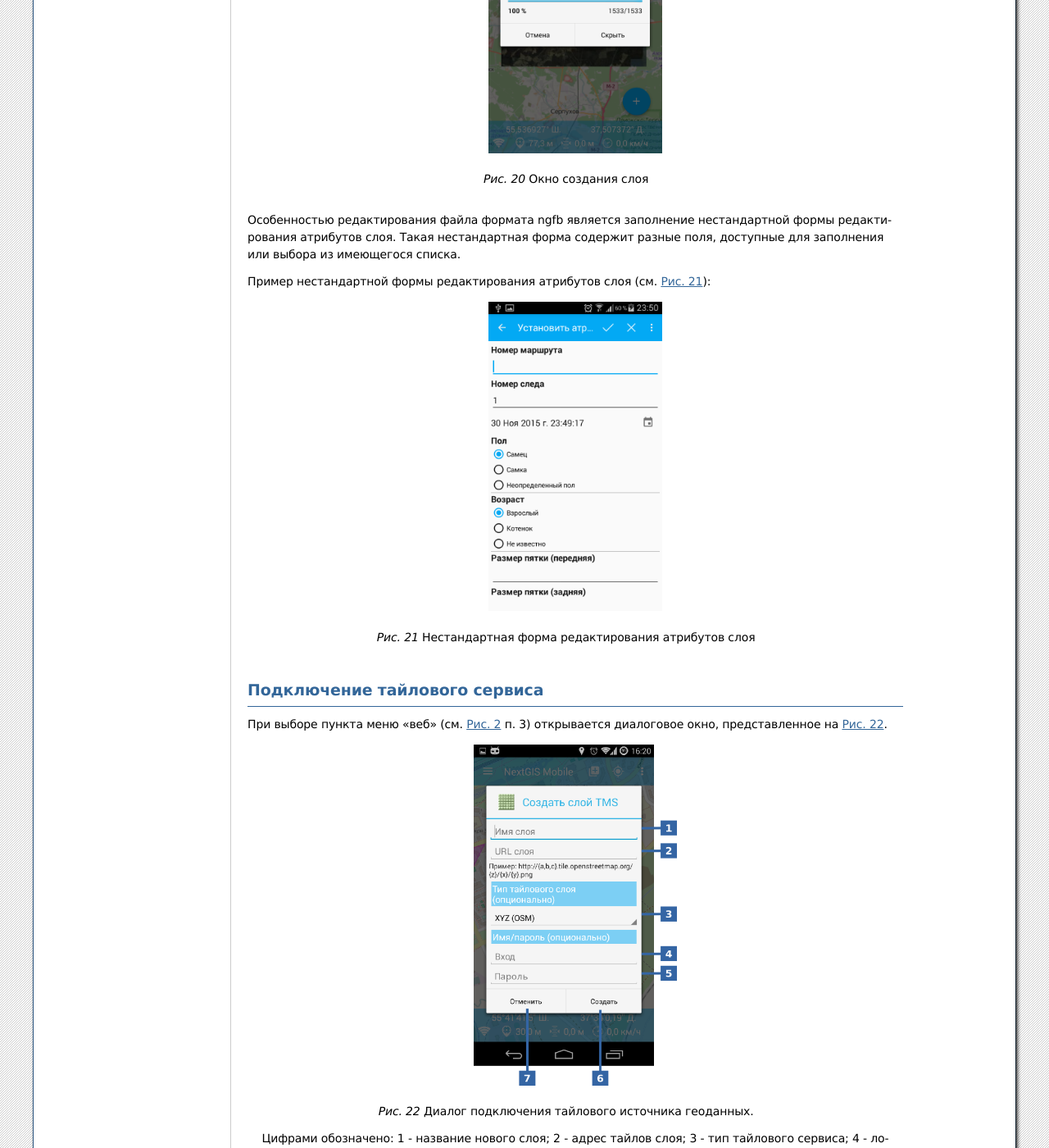
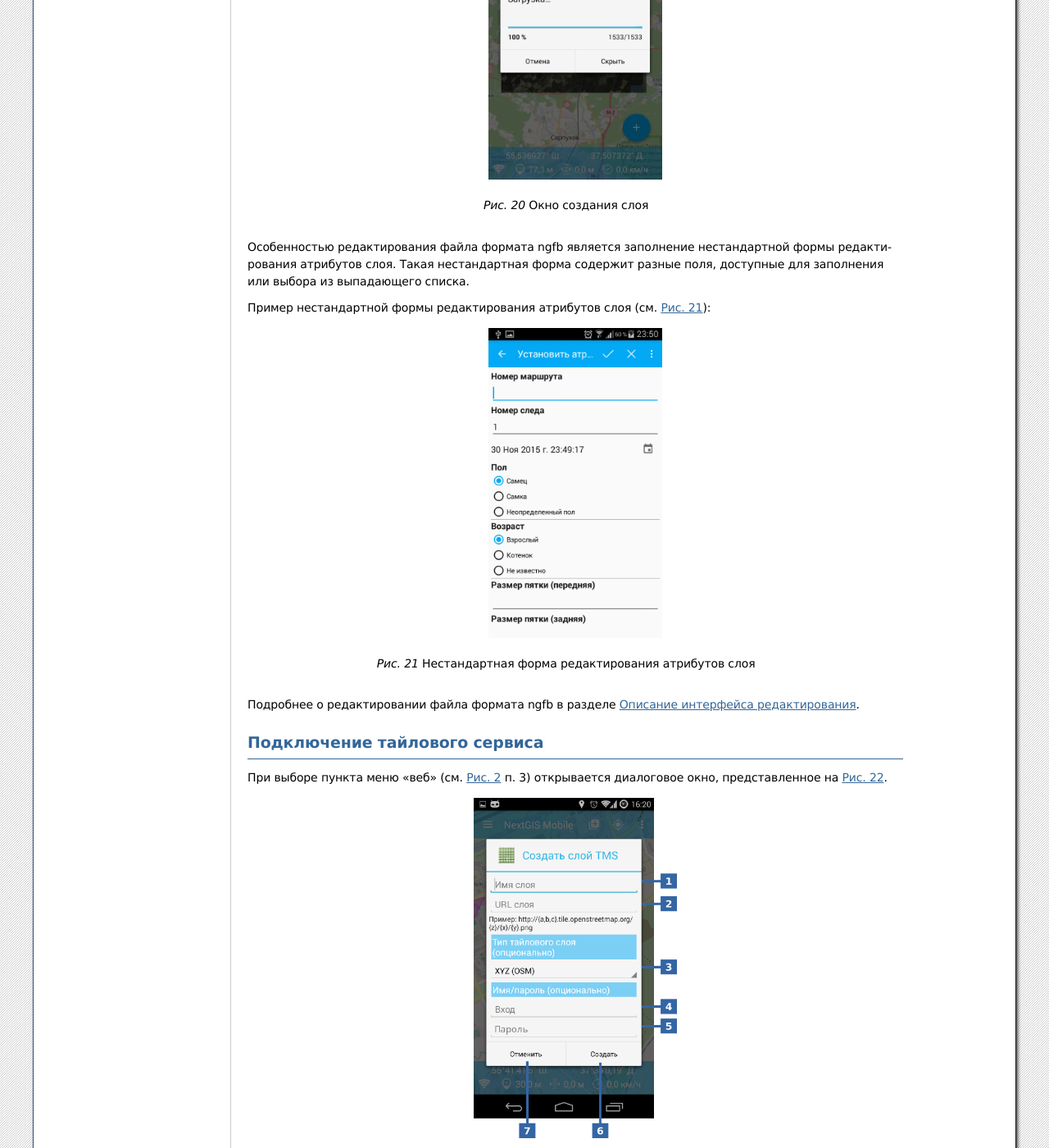
Before and after one commit to nextgis/docs_ngmobile, a Sphinx documentation site: the page built from source/load_geodata.rst, in a window 1280 px wide and 1400 px high, scrolled down 7197 px. Shown: the whole window at 82% size. Built offline with Sphinx 7.4.7, drawn with Linux system fonts in a browser that asks for light colours; formulas are drawn with MathJax 3; some of the changed text lies outside the part shown.

Commit message:
настраиваемые формы

```diff
--- a/source/load_geodata.rst
+++ b/source/load_geodata.rst
@@ -100,6 +100,8 @@ GeoJSON
 
    Стандартная форма редактирования атрибутов слоя
 
+Подробнее о редактировании файла формата GeoJSON в разделе :ref:`ngmobile_editing`.
+
 
 Тайловый кэш
 ------------
@@ -200,7 +202,8 @@ GeoJSON
 
 
 Особенностью редактирования файла формата ngfb является заполнение нестандартной
-формы редактирования атрибутов слоя. Такая нестандартная форма содержит разные поля, доступные для заполнения или выбора из имеющегося списка.
+формы редактирования атрибутов слоя. Такая нестандартная форма содержит разные поля,
+доступные для заполнения или выбора из выпадающего списка.
 
 
 Пример нестандартной формы редактирования атрибутов слоя
@@ -212,6 +215,8 @@ GeoJSON
    :height: 10cm
 
    Нестандартная форма редактирования атрибутов слоя
+
+Подробнее о редактировании файла формата ngfb в разделе :ref:`ngmobile_editing`.
 
 Подключение тайлового сервиса
 -----------------------------
```
